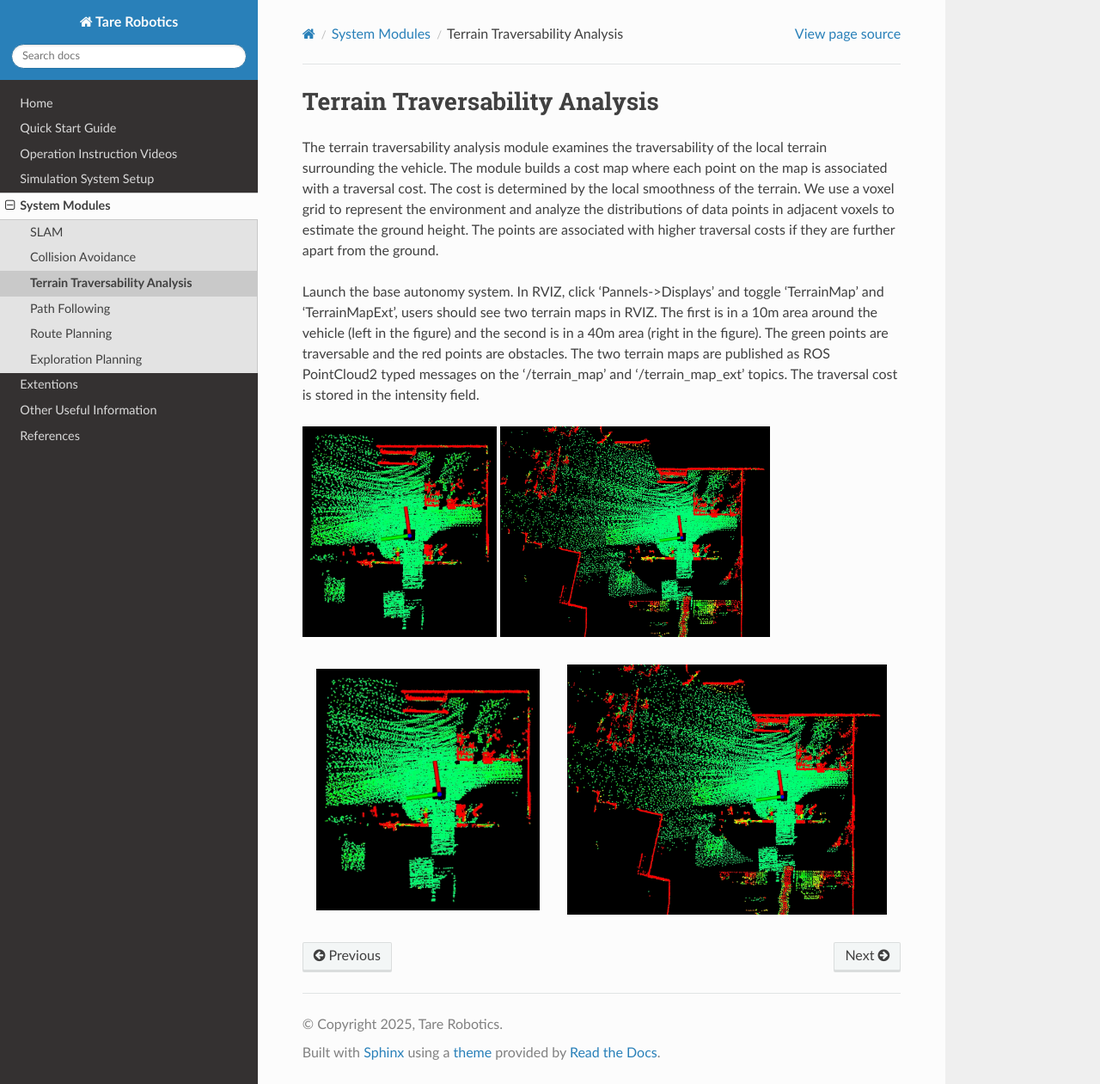
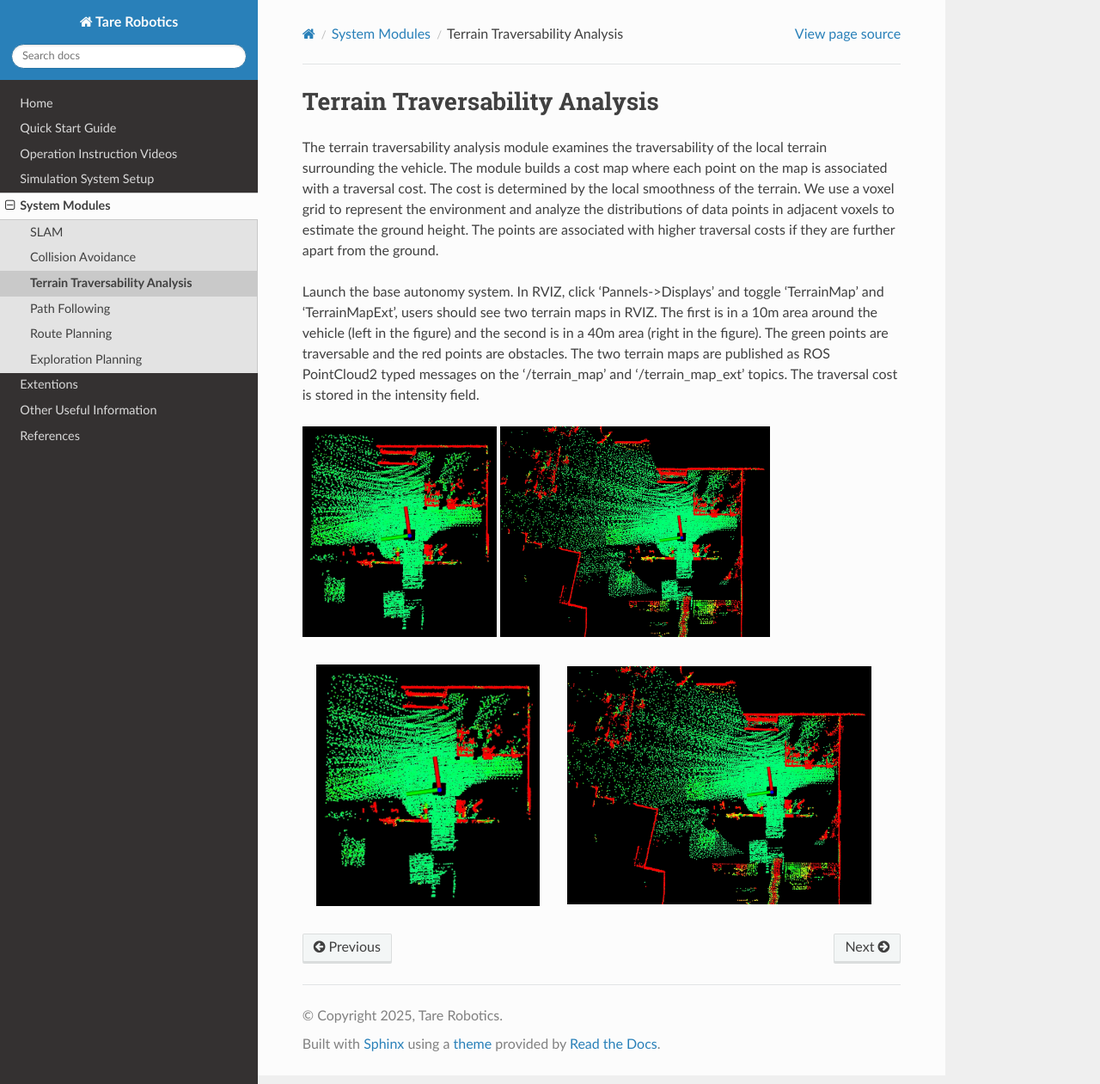
Before and after one commit to caochao39/tarerobotics, a Sphinx documentation site: the page built from docs/source/system_modules/terrain_traversability_analysis.rst, in a window 1280 px wide and 1261 px high. Shown: the whole window at 86% size. Built offline with Sphinx 7.4.7 and the Read the Docs theme 3.1.0, drawn with Linux system fonts in a browser that asks for light colours.

Commit message:
adjust fig spacing

```diff
--- a/docs/source/system_modules/terrain_traversability_analysis.rst
+++ b/docs/source/system_modules/terrain_traversability_analysis.rst
@@ -22,4 +22,4 @@ Launch the base autonomy system. In RVIZ, click 'Pannels->Displays' and toggle '
    * - .. image:: ../images/image1.jpg
          :width: 100%
      - .. image:: ../images/image13.jpg
-         :width: 100%
+         :width: 95%
```
